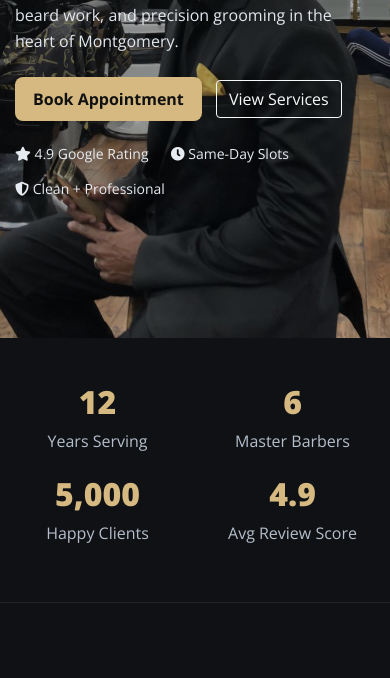
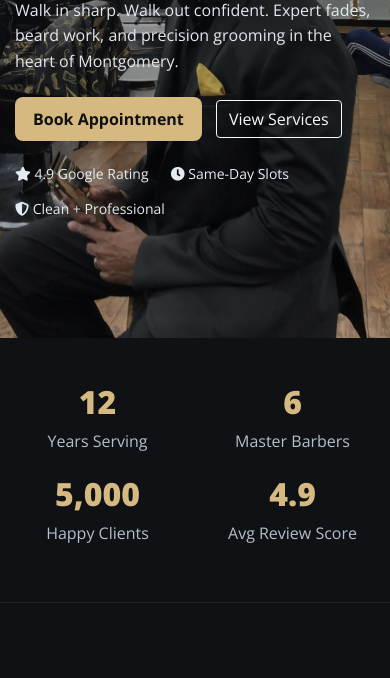
Before and after one commit to halekevi/hb-rebuild-netlify, a plain HTML site: page index.html in a window 390 px wide. Shown: the part 422-1100 px from the top of the page. Drawn offline with nearby package versions, Linux system fonts and the light colour scheme.

Commit message:
Lower hero text further to keep headline off owner portrait
Made-with: Cursor

```diff
--- a/css/style.css
+++ b/css/style.css
@@ -112,7 +112,7 @@ a:hover {
     z-index: 2;
     padding: 90px 15px;
     max-width: 760px;
-    margin-top: 120px;
+    margin-top: 170px;
 }
 
 .hero h1 {
@@ -569,7 +569,7 @@ a:hover {
     .hero-content {
         padding-top: 70px;
         padding-bottom: 70px;
-        margin-top: 70px;
+        margin-top: 110px;
     }
 
     .gallery-item img {
```
